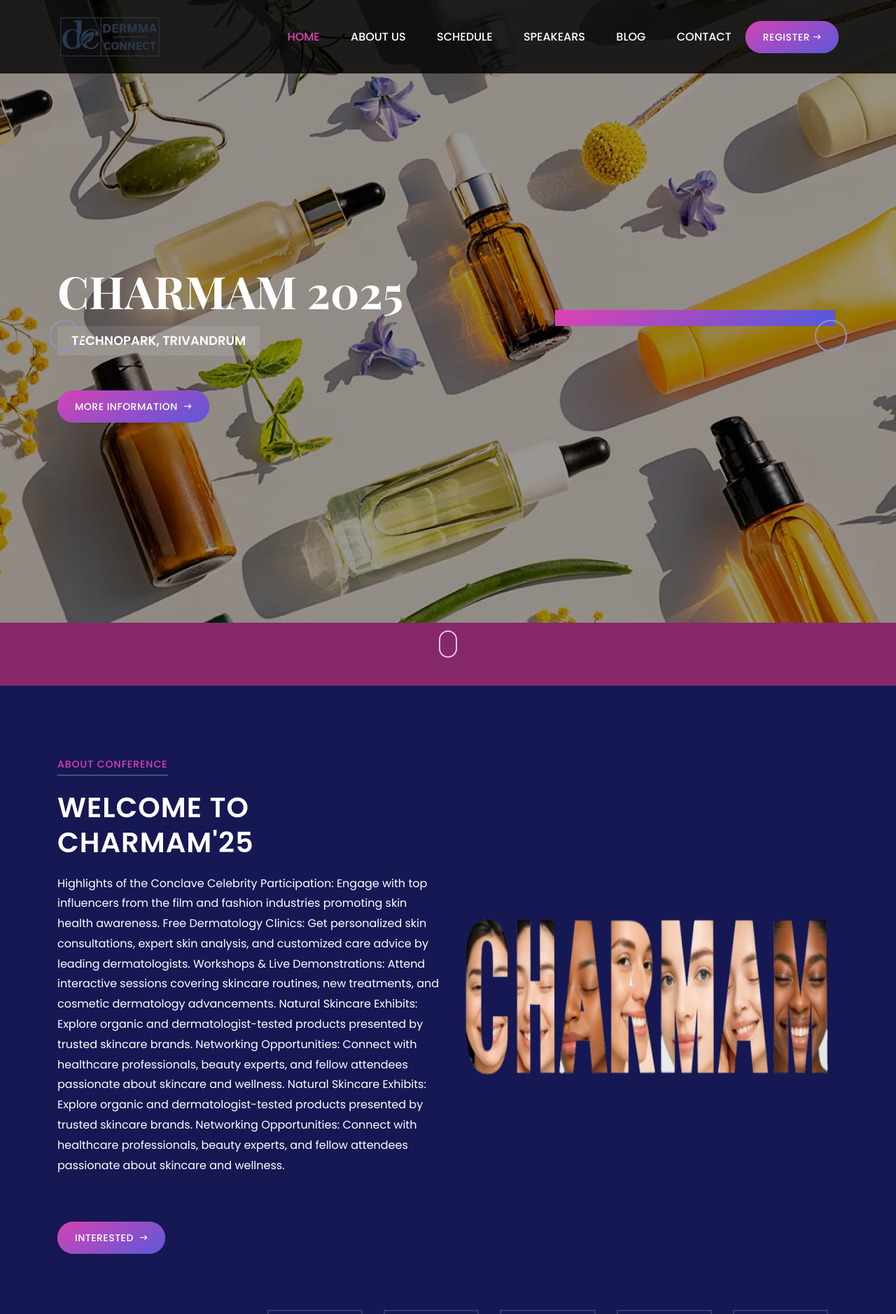
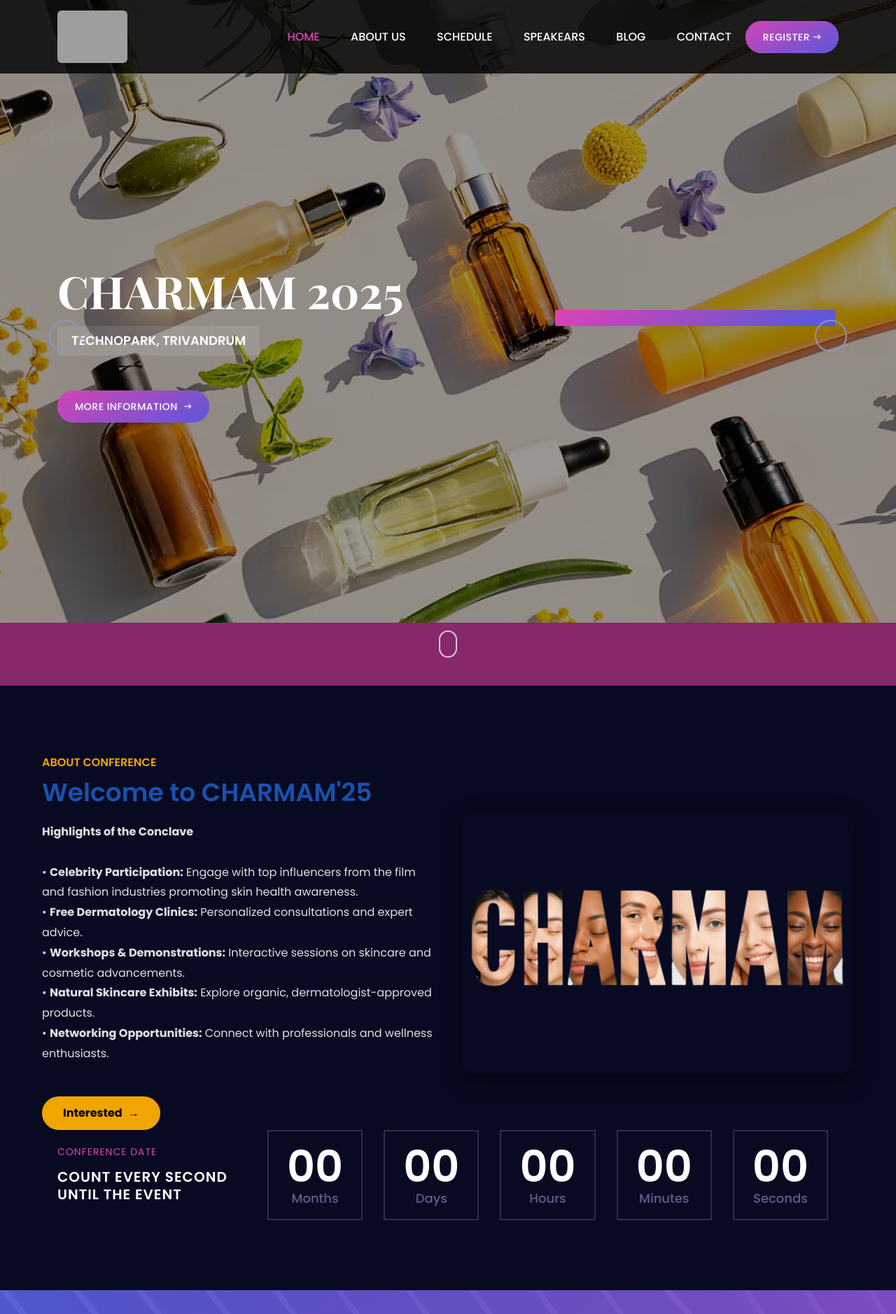
Before and after one commit to jobin8921/Derma-Event, a Django app: page / in a window 1280 px wide. Shown: the top 1878 px of the page at 70% size. Run offline with Django 5.2, Linux system fonts and the light colour scheme; data that the repository does not hold is empty; some libraries are stand-ins or nearby versions; grey boxes are pictures that could not be loaded.

Commit message:
no message

```diff
--- a/templates/header.html
+++ b/templates/header.html
@@ -7,7 +7,10 @@
                 <nav class="classy-navbar justify-content-between" id="conferNav">
 
                     <!-- Logo -->
-                    <a class="nav-brand" href="{% url 'admin_panel' %}"><img src="{% static 'img\logo\logo_derma.webp' %}" alt=""></a>
+                    <a class="nav-brand" href="{% url 'admin_panel' %}">
+                        <img src="{% static 'img/logo/logo_derma.jpg' %}" alt="" style="width: 100px; height: auto; border-radius: 6px; background-color: default;">
+                    </a>
+
 
                     <!-- Navbar Toggler -->
                     <div class="classy-navbar-toggler">
--- a/templates/index.html
+++ b/templates/index.html
@@ -71,32 +71,52 @@
 
     <!-- About Us And Countdown Area Start -->
     <section class="about-us-countdown-area section-padding-100-0" id="about">
-        <div class="container">
-            <div class="row align-items-center">
-                <!-- About Content -->
-                <div class="col-12 col-md-6">
-                    <div class="about-content-text mb-80">
-                        <h6 class="wow fadeInUp" data-wow-delay="300ms">About Conference</h6>
-                        <h3 class="wow fadeInUp" data-wow-delay="300ms">Welcome to CHARMAM'25</h3>
-                        <p class="wow fadeInUp" data-wow-delay="300ms">Highlights of the Conclave
-                            Celebrity Participation: Engage with top influencers from the film and fashion industries promoting skin health awareness.
-                            Free Dermatology Clinics: Get personalized skin consultations, expert skin analysis, and customized care advice by leading dermatologists.
-                            Workshops & Live Demonstrations: Attend interactive sessions covering skincare routines, new treatments, and cosmetic dermatology advancements.
-                            Natural Skincare Exhibits: Explore organic and dermatologist-tested products presented by trusted skincare brands.
-                            Networking Opportunities: Connect with healthcare professionals, beauty experts, and fellow attendees passionate about skincare and wellness.
-                            Natural Skincare Exhibits: Explore organic and dermatologist-tested products presented by trusted skincare brands.
-                            Networking Opportunities: Connect with healthcare professionals, beauty experts, and fellow attendees passionate about skincare and wellness.</p>
-                        <a href="#" class="btn confer-btn mt-50 wow fadeInUp" data-wow-delay="300ms">Interested <i class="zmdi zmdi-long-arrow-right"></i></a>
-                    </div>
-                </div>
-                <!-- About Thumb -->
-                <div class="col-12 col-md-6">
-                    <div class="about-thumb mb-80 wow fadeInUp" data-wow-delay="300ms">
-                        <img src="{% static 'img/png-images/dermmaeventpng.png' %}" alt="" style="width: 700px; height: 600px;">
-                    </div>
-                </div>
-            </div>
+        <section class="about-section">
+            <div style="background: url("{% static 'img/backgrounds/conference-bg.jpg' %}") no-repeat center center / cover; padding: 100px 0; position: relative; font-family: Arial, sans-serif; color: white;">
+    <div style="background: rgba(0, 0, 0, 0.6); position: absolute; top: 0; right: 0; bottom: 0; left: 0;"></div>
+    <div style="position: relative; max-width: 1200px; margin: 0 auto; display: flex; flex-wrap: wrap; align-items: center; padding: 0 20px; gap: 40px;">
+        <!-- Text Content -->
+        <div style="flex: 1 1 500px; animation: fadeIn 1.2s ease forwards;">
+            <h6 style="color: #f0a500; font-size: 16px; margin-bottom: 10px; text-transform: uppercase;">About Conference</h6>
+            <h3 style="color: #1851ae; font-size: 36px; margin-bottom: 20px;">Welcome to CHARMAM'25</h3>
+            <p style="line-height: 1.8; color: #e0e0e0; font-size: 16px;">
+                <strong>Highlights of the Conclave</strong><br><br>
+                • <strong>Celebrity Participation:</strong> Engage with top influencers from the film and fashion industries promoting skin health awareness.<br>
+                • <strong>Free Dermatology Clinics:</strong> Personalized consultations and expert advice.<br>
+                • <strong>Workshops & Demonstrations:</strong> Interactive sessions on skincare and cosmetic advancements.<br>
+                • <strong>Natural Skincare Exhibits:</strong> Explore organic, dermatologist-approved products.<br>
+                • <strong>Networking Opportunities:</strong> Connect with professionals and wellness enthusiasts.
+            </p>
+            <a href="#" style="display: inline-block; margin-top: 30px; padding: 12px 30px; background-color: #f0a500; color: black; border-radius: 30px; font-weight: bold; text-decoration: none; transition: background 0.3s ease;">Interested <span style="margin-left: 5px;">→</span></a>
         </div>
+        <!-- Image -->
+        <div style="flex: 1 1 500px; animation: fadeIn 1.5s ease forwards;">
+            <img src="{% static 'img/png-images/dermmaeventpng.png' %}" alt="CHARMAM Conference" style="width: 100%; max-width: 600px; border-radius: 20px; box-shadow: 0 10px 30px rgba(0,0,0,0.5); transition: transform 0.5s ease;" onmouseover="this.style.transform='scale(1.05)'" onmouseout="this.style.transform='scale(1)'">
+        </div>
+    </div>
+
+    <!-- Inline Animation -->
+    <style>
+        @keyframes fadeIn {
+            0% { opacity: 0; transform: translateY(20px); }
+            100% { opacity: 1; transform: translateY(0); }
+        }
+
+        @media (max-width: 768px) {
+            h3 { font-size: 28px !important; }
+            p { font-size: 15px !important; }
+            div[style*="flex: 1 1 500px;"] {
+                flex: 1 1 100% !important;
+                text-align: center;
+            }
+            img {
+                margin-top: 30px;
+            }
+        }
+    </style>
+</div>
+
+        </section>
 
         <!-- Counter Up Area -->
         <div class="countdown-up-area">
```
Also changed, not shown: requirements.txt (line endings or trailing spaces).
